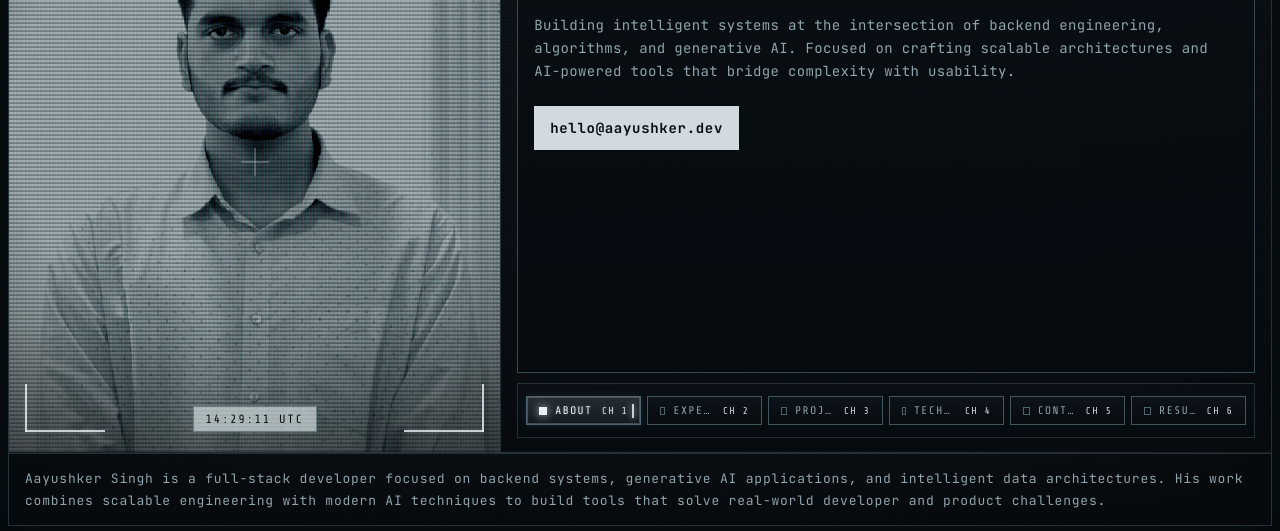
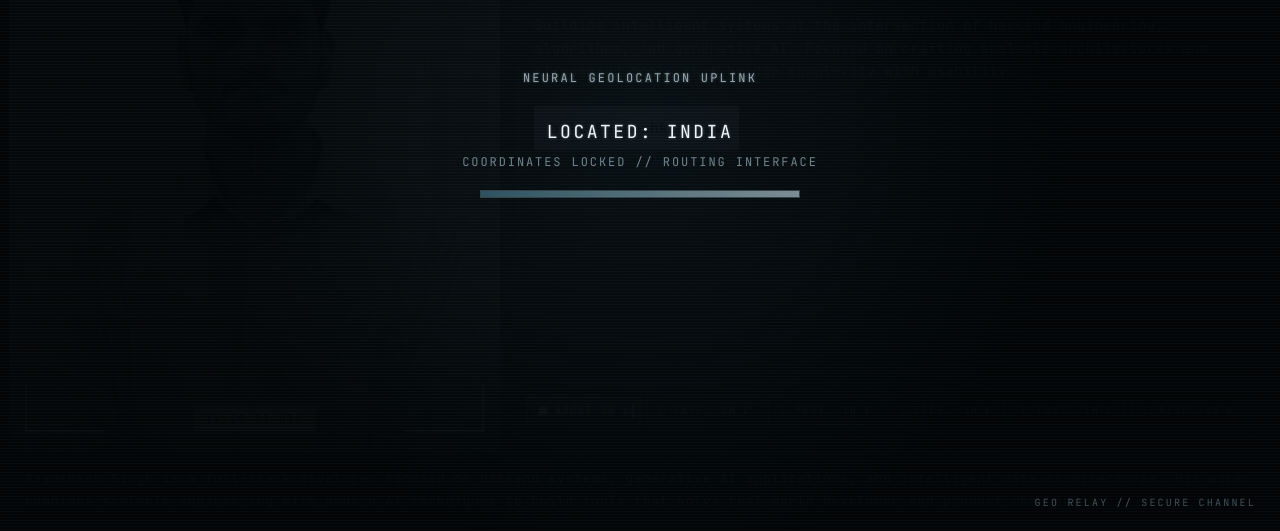
Before and after one commit to aayushker/portfolio-v4, a Next.js app: page / in a window 1280 px wide. Shown: the part 266-797 px from the top of the page. Built offline with nearby package versions, Linux system fonts and the light colour scheme.

Commit message:
feat: add StartupLoader component for enhanced loading experience with dynamic status messages

```diff
--- /dev/null
+++ b/components/StartupLoader.tsx
@@ -0,0 +1,60 @@
+import GlobeDemo from "@/components/ui/globe-demo";
+
+interface StartupLoaderProps {
+  phase: "searching" | "locking" | "located";
+  visible: boolean;
+}
+
+export function StartupLoader({ phase, visible }: StartupLoaderProps) {
+  return (
+    <div
+      className={`fixed inset-0 z-[220] flex items-center justify-center bg-crt-black/95 transition-opacity duration-500 ${
+        visible ? "opacity-100" : "pointer-events-none opacity-0"
+      }`}
+      aria-hidden={!visible}
+    >
+      <div className="loader-backdrop-scan absolute inset-0" />
+
+      <div className="relative z-10 h-full w-full">
+        {/* <GlobeDemo phase={phase} /> */}
+
+        <div className="pointer-events-none absolute inset-0 flex flex-col items-center justify-center px-6 text-center">
+          <div className="text-[10px] sm:text-xs tracking-[0.18em] uppercase text-crt-text text-glow-sm">
+            Neural Geolocation Uplink
+          </div>
+
+          <div className="mt-8 w-full max-w-[700px] space-y-2">
+            <div className="text-sm sm:text-base md:text-lg tracking-[0.14em] uppercase text-crt-text-bright text-glow-sm">
+              {phase === "searching"
+                ? "Locating Aayushker Singh..."
+                : phase === "locking"
+                  ? "Signal Locking: India..."
+                  : "Located: India"}
+            </div>
+            <div className="text-[10px] sm:text-xs tracking-[0.16em] uppercase text-crt-text-muted">
+              {phase === "searching"
+                ? "Scanning Coordinates // Verifying Signal"
+                : phase === "locking"
+                  ? "Aligning Hemisphere // Establishing Pinpoint"
+                  : "Coordinates Locked // Routing Interface"}
+            </div>
+          </div>
+
+          <div className="mt-5 w-full max-w-[360px]">
+            <div className="loader-progress-track mx-auto">
+              <span
+                className={`loader-progress-fill ${
+                  phase === "located" ? "loader-progress-fill-done" : ""
+                }`}
+              />
+            </div>
+          </div>
+        </div>
+
+        <div className="pointer-events-none absolute bottom-6 right-6 text-[10px] uppercase tracking-[0.22em] text-crt-text-dim/80">
+          Geo Relay // Secure Channel
+        </div>
+      </div>
+    </div>
+  );
+}
```
